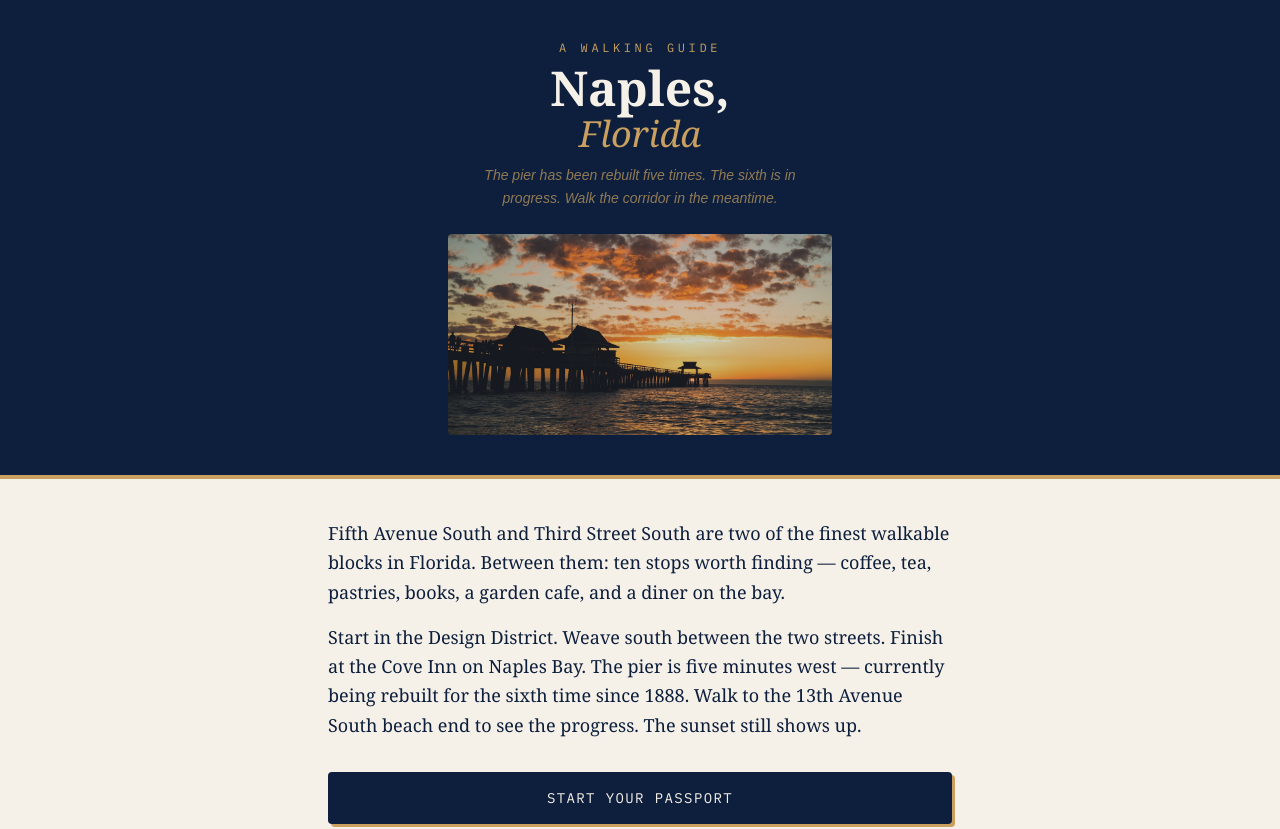
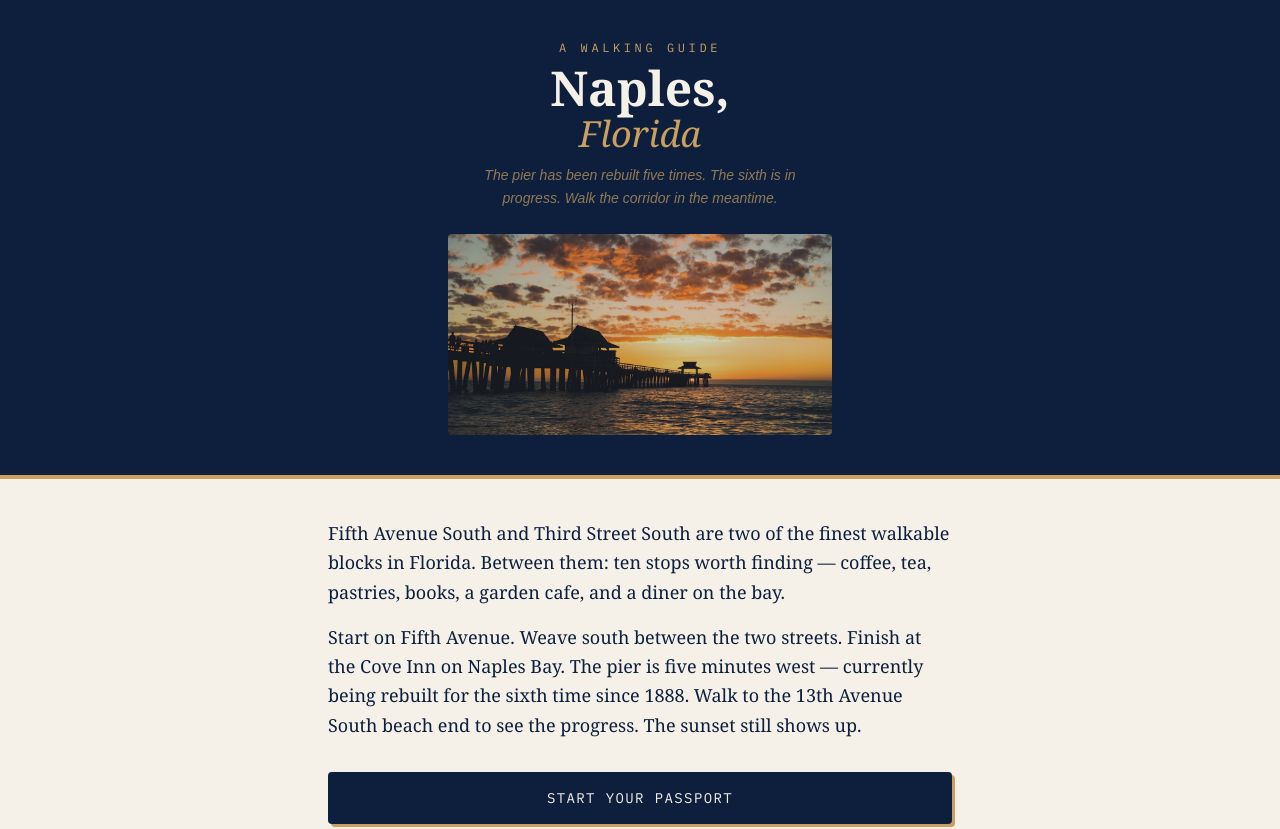
Before and after one commit to juanitok94/naples-pass, a Next.js app: page / in a window 1280 px wide. Shown: the top 829 px of the page. Built offline with nearby package versions, Linux system fonts and the light colour scheme; a web font is replaced by a local one.

Commit message:
Update page.tsx

```diff
--- a/src/app/page.tsx
+++ b/src/app/page.tsx
@@ -56,7 +56,7 @@ export default function Home() {
           cafe, and a diner on the bay.
         </p>
         <p className="font-serif text-lg leading-relaxed text-[#0d1f3c] mt-4">
-          Start in the Design District. Weave south between the two streets.
+          Start on Fifth Avenue. Weave south between the two streets.
           Finish at the Cove Inn on Naples Bay. The pier is five minutes west —
           currently being rebuilt for the sixth time since 1888. Walk to the
           13th Avenue South beach end to see the progress. The sunset still shows up.
```
